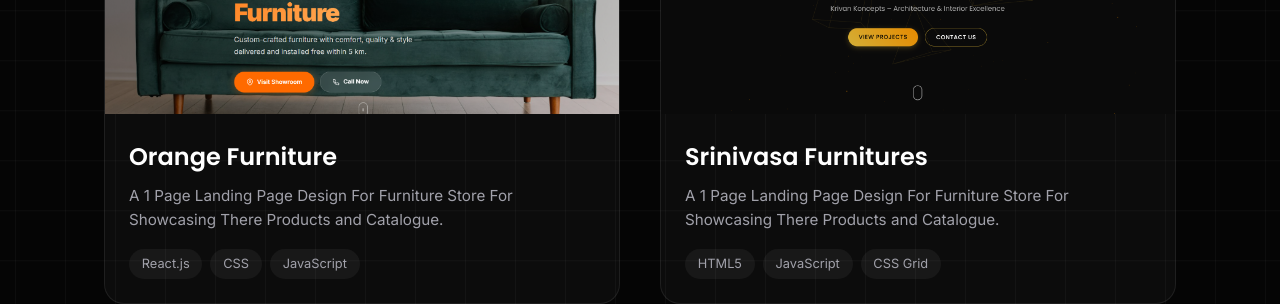
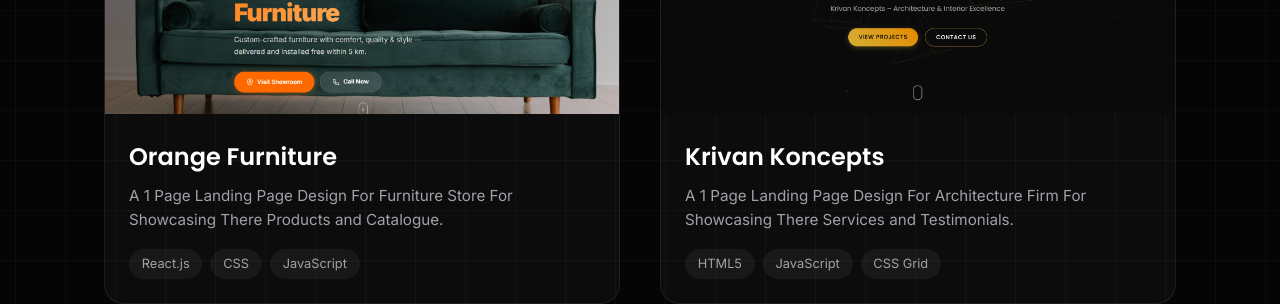
Before and after one commit to Sujeev-coder/My_Portfolio_Website, a plain HTML site: page index.html in a window 1280 px wide. Shown: the part 1620-1924 px from the top of the page. Drawn offline with Linux system fonts and the light colour scheme.

Commit message:
changed project section whree wrote the description

```diff
--- a/index.html
+++ b/index.html
@@ -109,8 +109,8 @@
                     </div>
                 </div>
                 <div class="project-info">
-                    <h3>Srinivasa Furnitures</h3>
-                    <p>A 1 Page Landing Page Design For Furniture Store For Showcasing There Products and Catalogue.</p>
+                    <h3>Krivan Koncepts</h3>
+                    <p>A 1 Page Landing Page Design For Architecture Firm For Showcasing There Services and Testimonials.</p>
                     <div class="tech-stack">
                         <span>HTML5</span>
                         <span>JavaScript</span>
```
